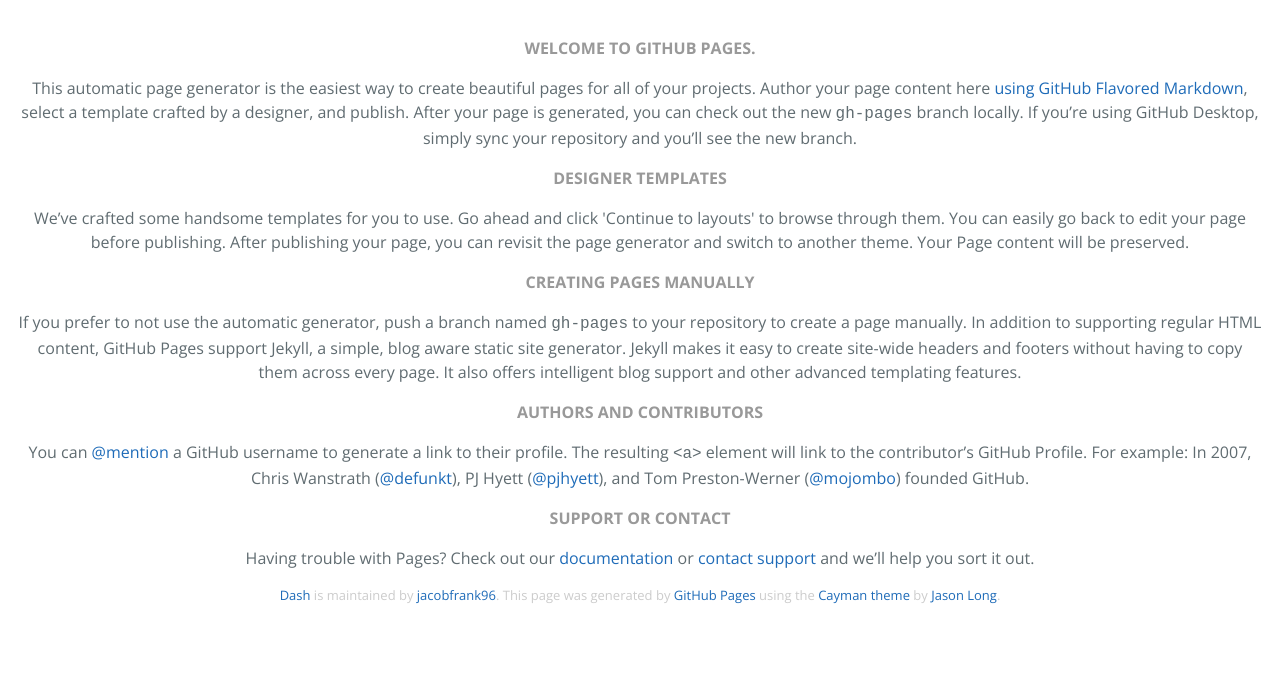
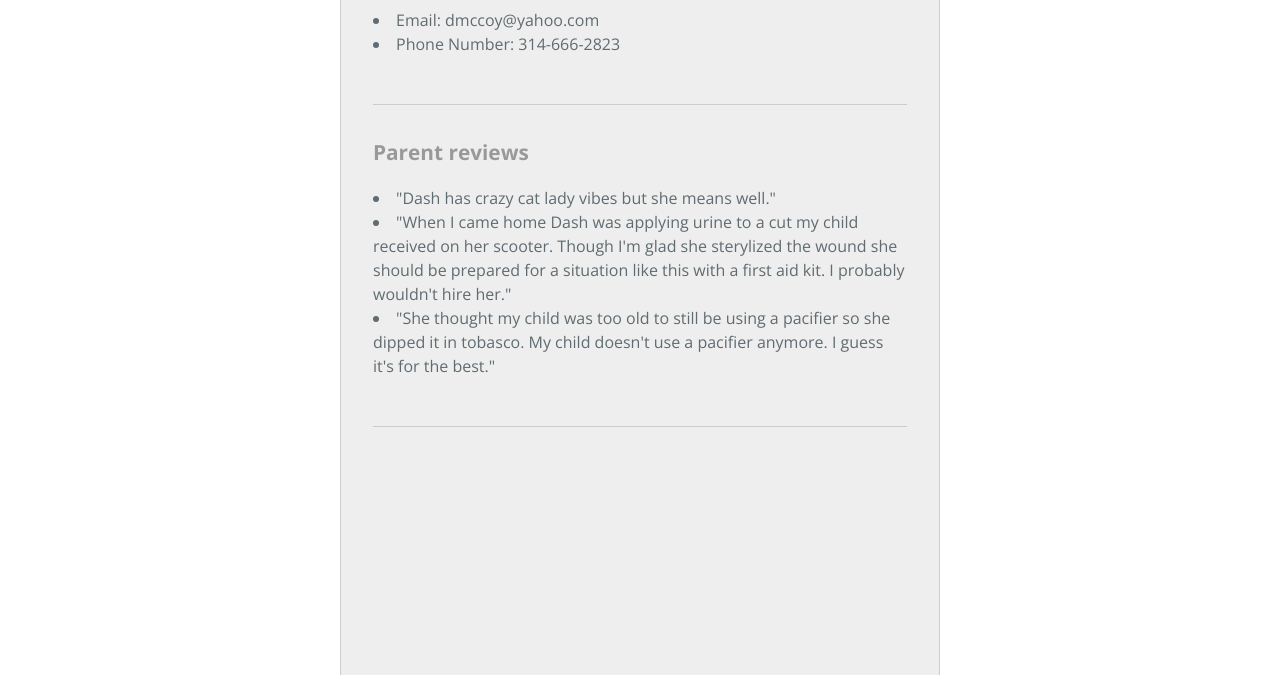
Before and after one commit to jacobfrank96/Dash, a plain HTML site: page index.html in a window 1280 px wide. Shown: the part 125-800 px from the top of the page. Drawn offline with nearby package versions, Linux system fonts and the light colour scheme.

Commit message:
Update index.html

```diff
--- a/index.html
+++ b/index.html
@@ -2,56 +2,40 @@
 <html lang="en-us">
   <head>
     <meta charset="UTF-8">
-    <title>Dash by jacobfrank96</title>
+    <title>Dash McCoy</title>
     <meta name="viewport" content="width=device-width, initial-scale=1">
     <link rel="stylesheet" type="text/css" href="stylesheets/normalize.css" media="screen">
     <link href='https://fonts.googleapis.com/css?family=Open+Sans:400,700' rel='stylesheet' type='text/css'>
     <link rel="stylesheet" type="text/css" href="stylesheets/stylesheet.css" media="screen">
-    <link rel="stylesheet" type="text/css" href="stylesheets/github-light.css" media="screen">
   </head>
   <body>
-    <section class="page-header">
-      <h1 class="project-name">Dash</h1>
-      <h2 class="project-tagline"></h2>
-      <a href="https://github.com/jacobfrank96/Dash" class="btn">View on GitHub</a>
-      <a href="https://github.com/jacobfrank96/Dash/zipball/master" class="btn">Download .zip</a>
-      <a href="https://github.com/jacobfrank96/Dash/tarball/master" class="btn">Download .tar.gz</a>
-    </section>
+    <div class="container">
 
-    <section class="main-content">
-      <h3>
-<a id="welcome-to-github-pages" class="anchor" href="#welcome-to-github-pages" aria-hidden="true"><span aria-hidden="true" class="octicon octicon-link"></span></a>Welcome to GitHub Pages.</h3>
+      <section class="page-header">
+        <h1 class="project-name">Dash McCoy</h1>
+        <li>Email: dmccoy@yahoo.com</li>
+        <li>Phone Number: 314-666-2823</li>
+      </section>
 
-<p>This automatic page generator is the easiest way to create beautiful pages for all of your projects. Author your page content here <a href="https://guides.github.com/features/mastering-markdown/">using GitHub Flavored Markdown</a>, select a template crafted by a designer, and publish. After your page is generated, you can check out the new <code>gh-pages</code> branch locally. If you’re using GitHub Desktop, simply sync your repository and you’ll see the new branch.</p>
+      <section class="main-content">
 
-<h3>
-<a id="designer-templates" class="anchor" href="#designer-templates" aria-hidden="true"><span aria-hidden="true" class="octicon octicon-link"></span></a>Designer Templates</h3>
 
-<p>We’ve crafted some handsome templates for you to use. Go ahead and click 'Continue to layouts' to browse through them. You can easily go back to edit your page before publishing. After publishing your page, you can revisit the page generator and switch to another theme. Your Page content will be preserved.</p>
+          <hr>
 
-<h3>
-<a id="creating-pages-manually" class="anchor" href="#creating-pages-manually" aria-hidden="true"><span aria-hidden="true" class="octicon octicon-link"></span></a>Creating pages manually</h3>
+          <h2>Parent reviews</h2>
+          <li>"Dash has crazy cat lady vibes but she means well."</li>
+          <li>"When I came home Dash was applying urine to a cut my child received on her scooter. Though I'm glad she sterylized the wound she should be prepared for a situation like this with a first aid kit. I probably wouldn't hire her."</li>
+          <li>"She thought my child was too old to still be using a pacifier so she dipped it in tobasco. My child doesn't use a pacifier anymore. I guess it's for the best."</li>
 
-<p>If you prefer to not use the automatic generator, push a branch named <code>gh-pages</code> to your repository to create a page manually. In addition to supporting regular HTML content, GitHub Pages support Jekyll, a simple, blog aware static site generator. Jekyll makes it easy to create site-wide headers and footers without having to copy them across every page. It also offers intelligent blog support and other advanced templating features.</p>
 
-<h3>
-<a id="authors-and-contributors" class="anchor" href="#authors-and-contributors" aria-hidden="true"><span aria-hidden="true" class="octicon octicon-link"></span></a>Authors and Contributors</h3>
-
-<p>You can <a href="https://help.github.com/articles/basic-writing-and-formatting-syntax/#mentioning-users-and-teams" class="user-mention">@mention</a> a GitHub username to generate a link to their profile. The resulting <code>&lt;a&gt;</code> element will link to the contributor’s GitHub Profile. For example: In 2007, Chris Wanstrath (<a href="https://github.com/defunkt" class="user-mention">@defunkt</a>), PJ Hyett (<a href="https://github.com/pjhyett" class="user-mention">@pjhyett</a>), and Tom Preston-Werner (<a href="https://github.com/mojombo" class="user-mention">@mojombo</a>) founded GitHub.</p>
-
-<h3>
-<a id="support-or-contact" class="anchor" href="#support-or-contact" aria-hidden="true"><span aria-hidden="true" class="octicon octicon-link"></span></a>Support or Contact</h3>
-
-<p>Having trouble with Pages? Check out our <a href="https://help.github.com/pages">documentation</a> or <a href="https://github.com/contact">contact support</a> and we’ll help you sort it out.</p>
+        </ul>
+      </section>
 
       <footer class="site-footer">
-        <span class="site-footer-owner"><a href="https://github.com/jacobfrank96/Dash">Dash</a> is maintained by <a href="https://github.com/jacobfrank96">jacobfrank96</a>.</span>
-
-        <span class="site-footer-credits">This page was generated by <a href="https://pages.github.com">GitHub Pages</a> using the <a href="https://github.com/jasonlong/cayman-theme">Cayman theme</a> by <a href="https://twitter.com/jasonlong">Jason Long</a>.</span>
+        <hr>
+        <p></p>
       </footer>
 
-    </section>
-
-
+    </div>
   </body>
 </html>
```
